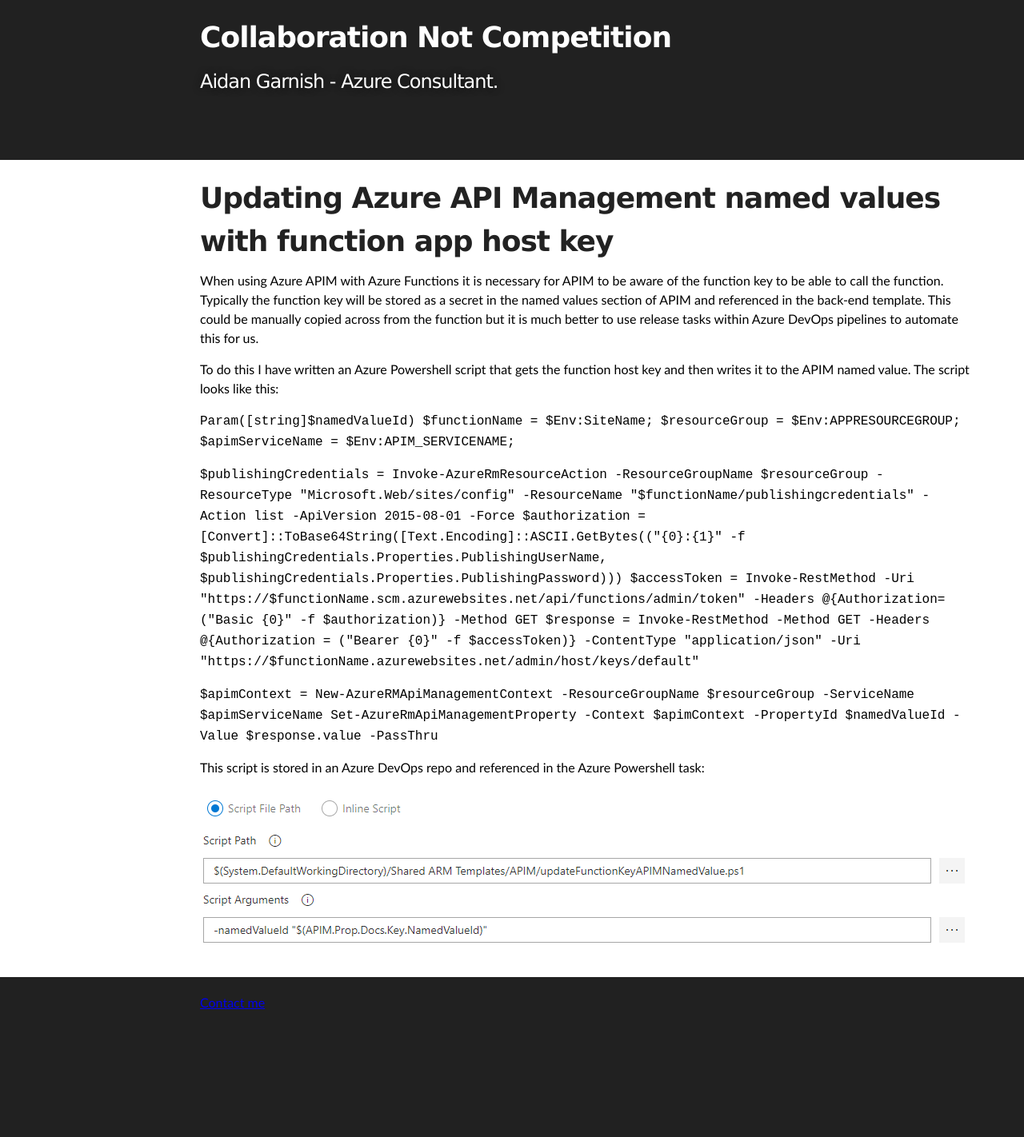
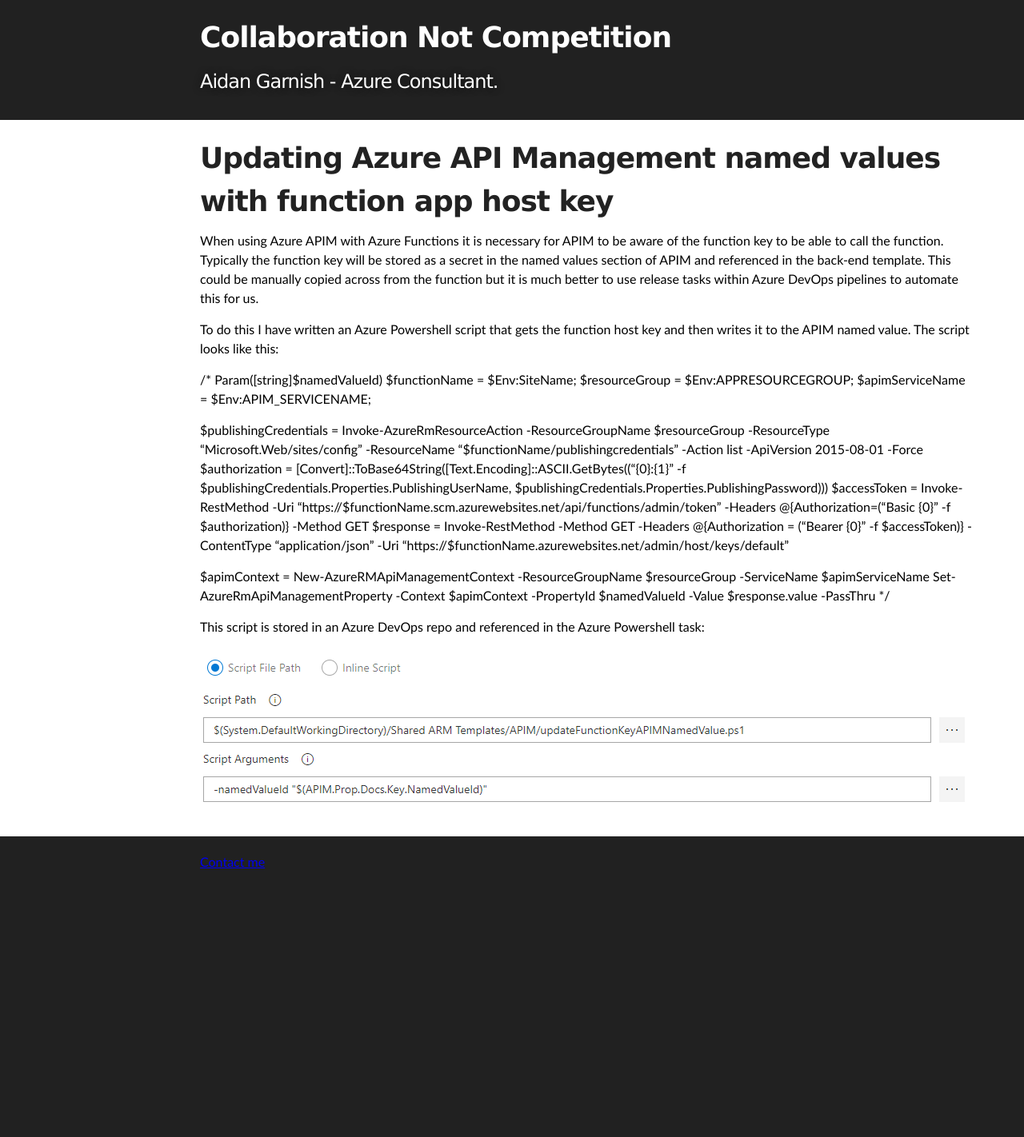
Before and after one commit to aidangarnish/aidangarnish.github.io, a Jekyll site: the page built from _posts/2019-06-09-updating-azure-api-management-named-values-with-function-app-host-key.md, in a window 1280 px wide. Shown: the whole page at 80% size. Built offline with Jekyll 4.4.1, drawn with Linux system fonts in a browser that asks for light colours; after the commit the page ends 1196 px from its top, so only the background shows below that.

Commit message:
Updated image paths

```diff
--- a/_posts/2019-06-09-updating-azure-api-management-named-values-with-function-app-host-key.md
+++ b/_posts/2019-06-09-updating-azure-api-management-named-values-with-function-app-host-key.md
@@ -8,19 +8,19 @@
 
 To do this I have written an Azure Powershell script that gets the function host key and then writes it to the APIM named value. The script looks like this:
 
-`Param([string]$namedValueId)
+/* Param([string]$namedValueId)
 $functionName = $Env:SiteName;
 $resourceGroup = $Env:APPRESOURCEGROUP;
-$apimServiceName = $Env:APIM_SERVICENAME;`
+$apimServiceName = $Env:APIM_SERVICENAME;
 
-`$publishingCredentials = Invoke-AzureRmResourceAction -ResourceGroupName $resourceGroup -ResourceType "Microsoft.Web/sites/config" -ResourceName "$functionName/publishingcredentials" -Action list -ApiVersion 2015-08-01 -Force
+$publishingCredentials = Invoke-AzureRmResourceAction -ResourceGroupName $resourceGroup -ResourceType "Microsoft.Web/sites/config" -ResourceName "$functionName/publishingcredentials" -Action list -ApiVersion 2015-08-01 -Force
 $authorization = [Convert]::ToBase64String([Text.Encoding]::ASCII.GetBytes(("{0}:{1}" -f $publishingCredentials.Properties.PublishingUserName, $publishingCredentials.Properties.PublishingPassword)))
 $accessToken = Invoke-RestMethod -Uri "https://$functionName.scm.azurewebsites.net/api/functions/admin/token" -Headers @{Authorization=("Basic {0}" -f $authorization)} -Method GET
-$response = Invoke-RestMethod -Method GET -Headers @{Authorization = ("Bearer {0}" -f $accessToken)} -ContentType "application/json" -Uri "https://$functionName.azurewebsites.net/admin/host/keys/default"`
+$response = Invoke-RestMethod -Method GET -Headers @{Authorization = ("Bearer {0}" -f $accessToken)} -ContentType "application/json" -Uri "https://$functionName.azurewebsites.net/admin/host/keys/default"
 
-`$apimContext = New-AzureRMApiManagementContext -ResourceGroupName $resourceGroup -ServiceName $apimServiceName
-Set-AzureRmApiManagementProperty -Context $apimContext -PropertyId $namedValueId -Value $response.value -PassThru`
+$apimContext = New-AzureRMApiManagementContext -ResourceGroupName $resourceGroup -ServiceName $apimServiceName
+Set-AzureRmApiManagementProperty -Context $apimContext -PropertyId $namedValueId -Value $response.value -PassThru */
 
 This script is stored in an Azure DevOps repo and referenced in the Azure Powershell task:
 
-![](/assets/images/devops.PNG)
+![](/assets/images/devops.png)
--- a/assets/css/gridstyle.css
+++ b/assets/css/gridstyle.css
@@ -116,7 +116,7 @@
   .header,
   .footer {
     background-color: #212121;
-    height: 180px;
+    height: 130px;
   }
 
 
```
Also changed, not shown: _posts/2019-04-09-obtain-sharepoint-api-token-using-rest.md (+11 -6 lines), _posts/2019-06-20-first-post.md (deleted, +0 -7 lines).
